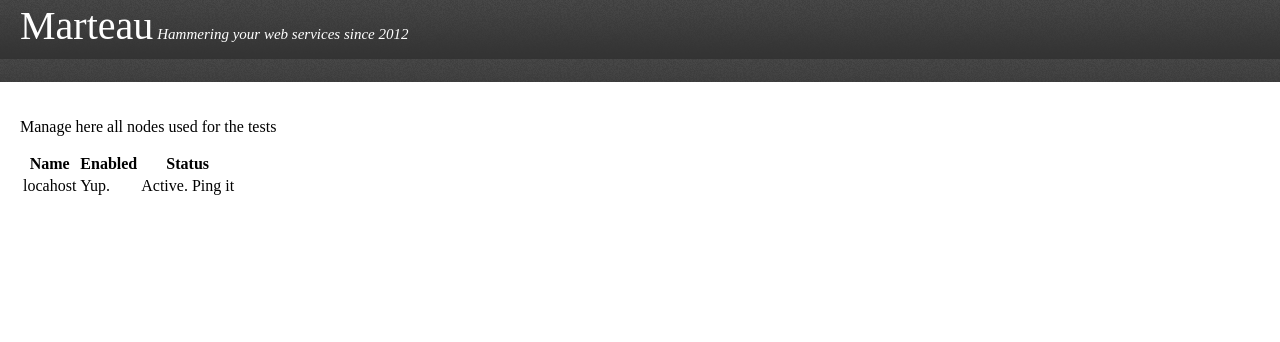
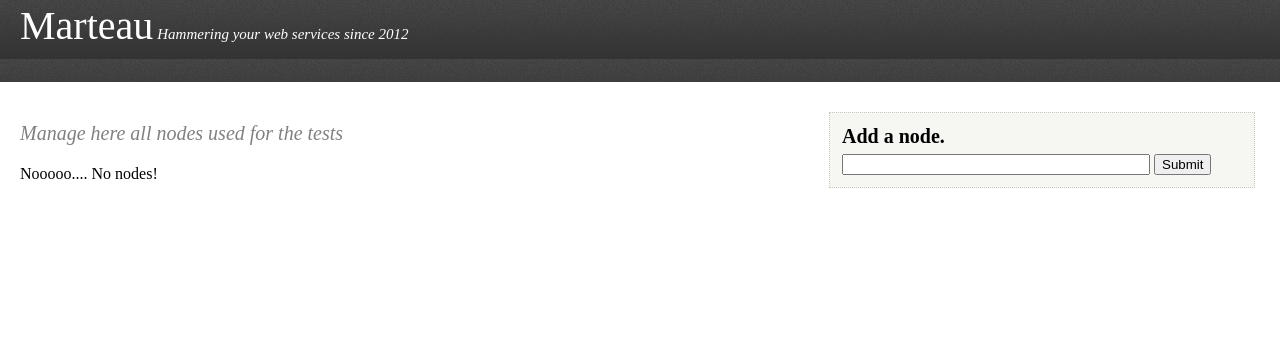
Before and after one commit to mozilla-services/marteau, a Python web app: template marteau/templates/nodes.mako in a window 1280 px wide. Shown: the top 342 px of the page. Run offline with Mako, Linux system fonts and the light colour scheme; the template is opened without the code that fills it, so the values that code supplies are empty; some web fonts are replaced.

Commit message:
added node db support

```diff
--- a/marteau/media/marteau.css
+++ b/marteau/media/marteau.css
@@ -45,23 +45,29 @@
 
 }
 
+p {
+  font-style: italic;
+  color: grey;
+  font-size: 20px;
+}
+
 #right {
  float:right;
 }
 
-#workers {
+div.resource {
   margin-right: 5px;
   padding: 12px;
   border: 1px dotted rgb(203, 200, 185);
   background: none repeat scroll 0% 0% rgb(246, 246, 242);
 }
 
-#workers span {
+div.resource span {
   font-weight: bold;
   font-size: 20px;
 }
 
-#workers div {
+div.resource div {
   font-style: italic;
   margin-top: 6px;
 }
@@ -72,10 +78,32 @@
  min-width: 300px;
 }
 
+#workers {
+ margin-bottom: 10px;
+}
+
 #running {
  float: left;
  min-width: 300px;
  margin-left: 15px;
+}
+
+div.resource a {
+  float: right;
+}
+
+div.smallform {
+  width: 400px;
+  float: right;
+  margin-top: 10px;
+  border: 1px dotted rgb(203, 200, 185);
+  background: none repeat scroll 0% 0% rgb(246, 246, 242);
+  padding: 12px;
+  margin-right: 5px;
+}
+
+div.smallform input[type="text"]  {
+  width: 300px;
 }
 
 #form {
--- a/marteau/templates/index.mako
+++ b/marteau/templates/index.mako
@@ -1,15 +1,30 @@
 <%inherit file="base.mako"/>
 
 <div id="right">
-<div id="workers">
+<div id="workers" class="resource">
 <span>Workers</span>
 %for worker in workers:
 <div>${worker.worker_id} - Queues: ${", ".join(worker.queues)}</div>
 %endfor
 %if not workers:
+<div>
 Dude. No workers, no chocolate.
+</div>
 %endif
 </div>
+
+<div id="#nodes" class="resource">
+<span>Nodes</span> <a href="/nodes">manage</a>
+%for node in nodes:
+<div>${node.name} (${node.status})</div>
+%endfor
+%if not nodes:
+<div>
+C'mon, I need some boxes.
+</div>
+%endif
+</div>
+
 
 <div id="form">
 <form action="/test" method="POST">
--- a/marteau/templates/nodes.mako
+++ b/marteau/templates/nodes.mako
@@ -1,16 +1,43 @@
 <%inherit file="base.mako"/>
+
+
+<div class="smallform resource">
+<form action="/nodes" method="POST">
+    <span>Add a node.</span>
+    <div>
+    <input type="text" name="name"/>
+    <input type="submit"/>
+    </div>
+</form>
+</div>
+
    <p>Manage here all nodes used for the tests</p>
-
+ <div>
+    %if not nodes:
+    Nooooo.... No nodes!
+    %endif
+    %if nodes:
     <table>
         <tr>
             <th>Name</th>
             <th>Enabled</th>
             <th>Status</th>
         </tr>
+        %for node in nodes:
         <tr>
-            <td>locahost</td>
-            <td>Yup.</td>
-            <td>Active. Ping it</td>
+            <td>${node.name}</td>
+            <td>
+              %if node.enabled:
+              Enabled.
+              %endif
+               %if not node.enabled:
+              Disabled.
+              %endif
+            </td>
+            <td>${node.status}</td>
+        </tr>
+        %endfor
+    </table>
+%endif
 
-        </tr>
-    </table>
+</div>
```
Also changed, not shown: marteau/queue.py (+14 -0 lines), marteau/server.py (+21 -2 lines).
